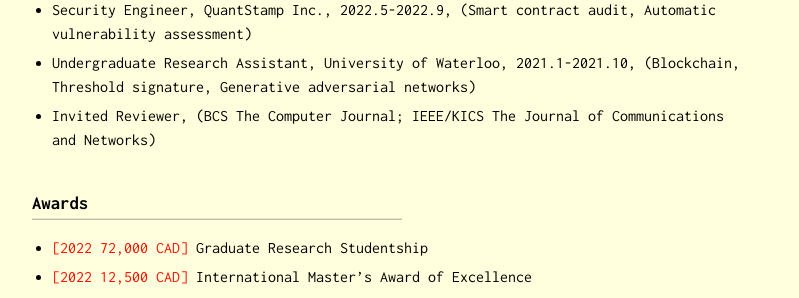
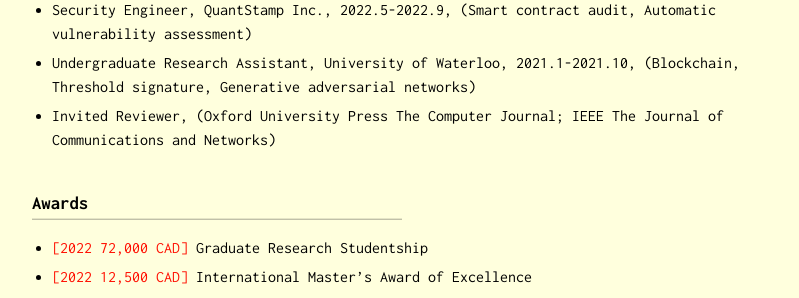
Before and after one commit to zbh888/zbh888.github.io, a Jekyll site: the page built from index.md, in a window 1280 px wide. Shown: the part 1408-1706 px from the top of the page, without its empty margins (238-1037 px from the left). Built offline with Jekyll 4.4.1, drawn with Linux system fonts in a browser that asks for light colours.

Commit message:
Update index.md

```diff
--- a/index.md
+++ b/index.md
@@ -23,7 +23,7 @@ Over the years, I have found that I enjoy performing data analytics, forecasting
 * Teaching Assistant/Instructional Apprentice, University of Waterloo, 2022.9-2024.9, (Grading, Tutoring, Tutorial session)
 * Security Engineer, QuantStamp Inc., 2022.5-2022.9, (Smart contract audit, Automatic vulnerability assessment)
 * Undergraduate Research Assistant, University of Waterloo, 2021.1-2021.10, (Blockchain, Threshold signature, Generative adversarial networks)
-* Invited Reviewer, (BCS The Computer Journal; IEEE/KICS The Journal of Communications and Networks)
+* Invited Reviewer, (Oxford University Press The Computer Journal; IEEE The Journal of Communications and Networks)
 
 ### Awards
 * [[2022 72,000 CAD]](https://uwaterloo.ca/graduate-studies-postdoctoral-affairs/awards/graduate-research-studentship) Graduate Research Studentship
```
